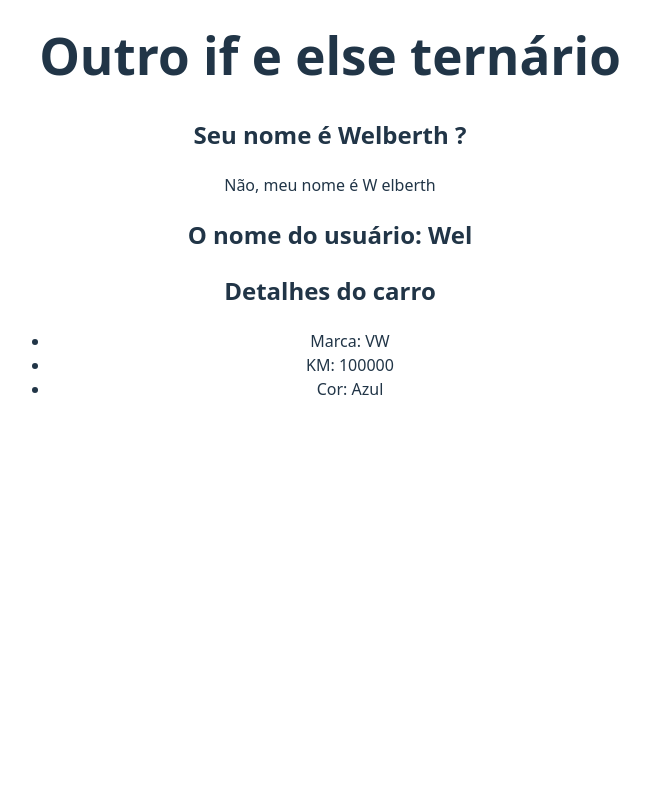
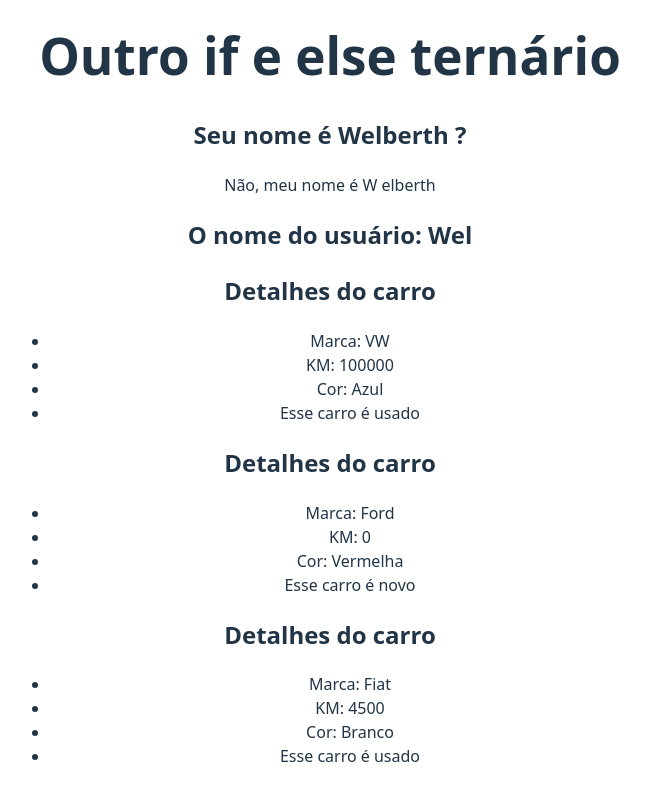
Before and after one commit to Welberth77/React-curso, a React (Vite) app in the folder 3_Avançando_em_React/avancando_react/: page / in a window 1280 px wide. Shown: the part 1810-2610 px from the top of the page, without its empty margins (310-960 px from the left). Before the commit the page ends 2259 px from the top, so only its background shows below. Built offline with nearby package versions, Linux system fonts and the light colour scheme.

Commit message:
Reutilização de componentes com props

```diff
--- a/3_Avançando_em_React/avancando_react/src/App.jsx
+++ b/3_Avançando_em_React/avancando_react/src/App.jsx
@@ -33,7 +33,10 @@
       {/* Props */}
       <ShowUserName name={name} />
       {/* Desestruturando */}
-      <CarDetails brand="VW" km={100000} color="Azul"/>
+      <CarDetails brand="VW" km={100000} color="Azul" newCar={false}/>
+      {/* Reaproveitando */}
+      <CarDetails brand="Ford" km={0} color="Vermelha" newCar={true}/>
+      <CarDetails brand="Fiat" km={4500} color="Branco" newCar={false}/>
     </>
   )
 }
--- a/3_Avançando_em_React/avancando_react/src/components/CarDetails.jsx
+++ b/3_Avançando_em_React/avancando_react/src/components/CarDetails.jsx
@@ -1,4 +1,4 @@
-const CarDetails = ({brand, km, color}) => {
+const CarDetails = ({brand, km, color, newCar}) => {
   return (
     <div>
         <h2>Detalhes do carro</h2>
@@ -6,6 +6,12 @@
             <li>Marca: {brand}</li>
             <li>KM: {km}</li>
             <li>Cor: {color}</li>
+            {/* Condicional */}
+            {newCar === true ? (
+              <li>Esse carro é novo</li>
+            ) : (
+              <li>Esse carro é usado</li>
+            )}
         </ul>
     </div>
   )
```
